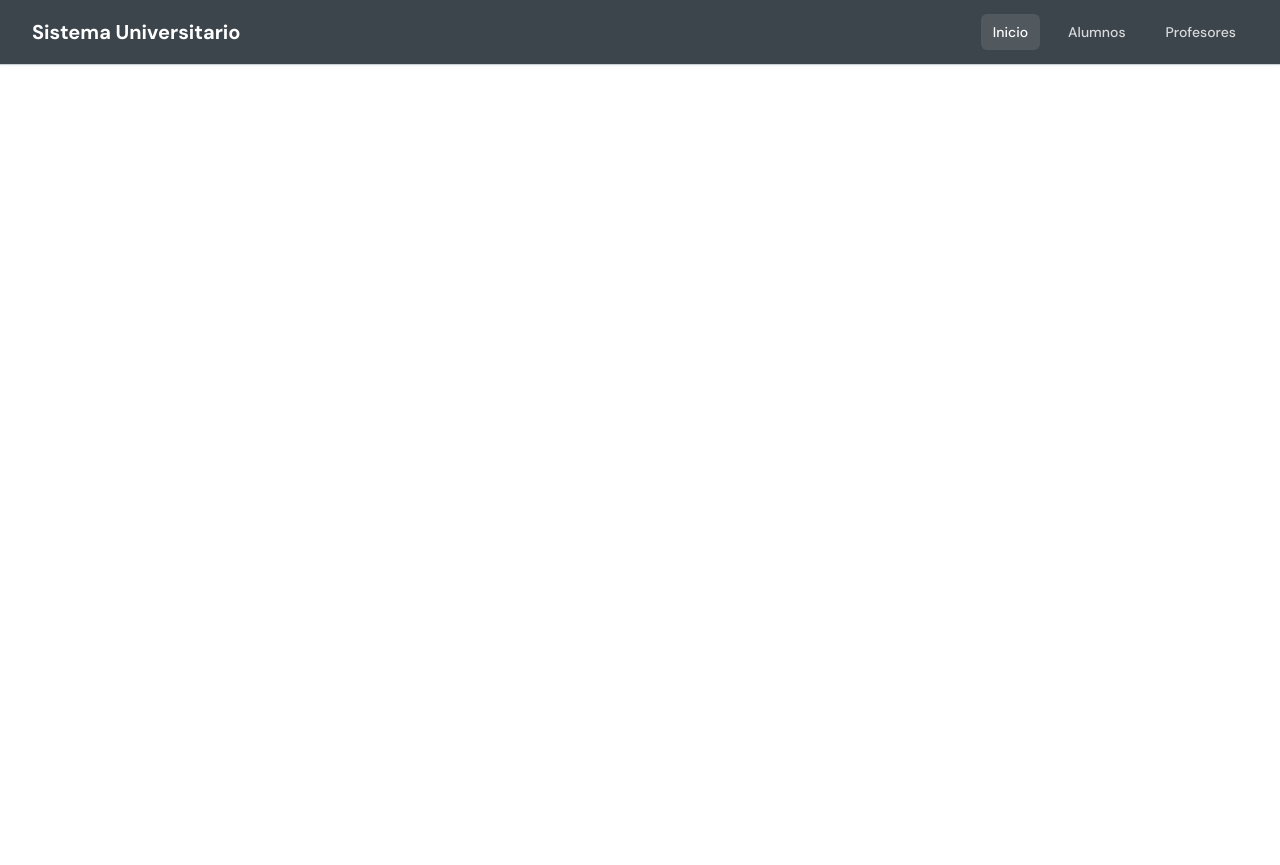
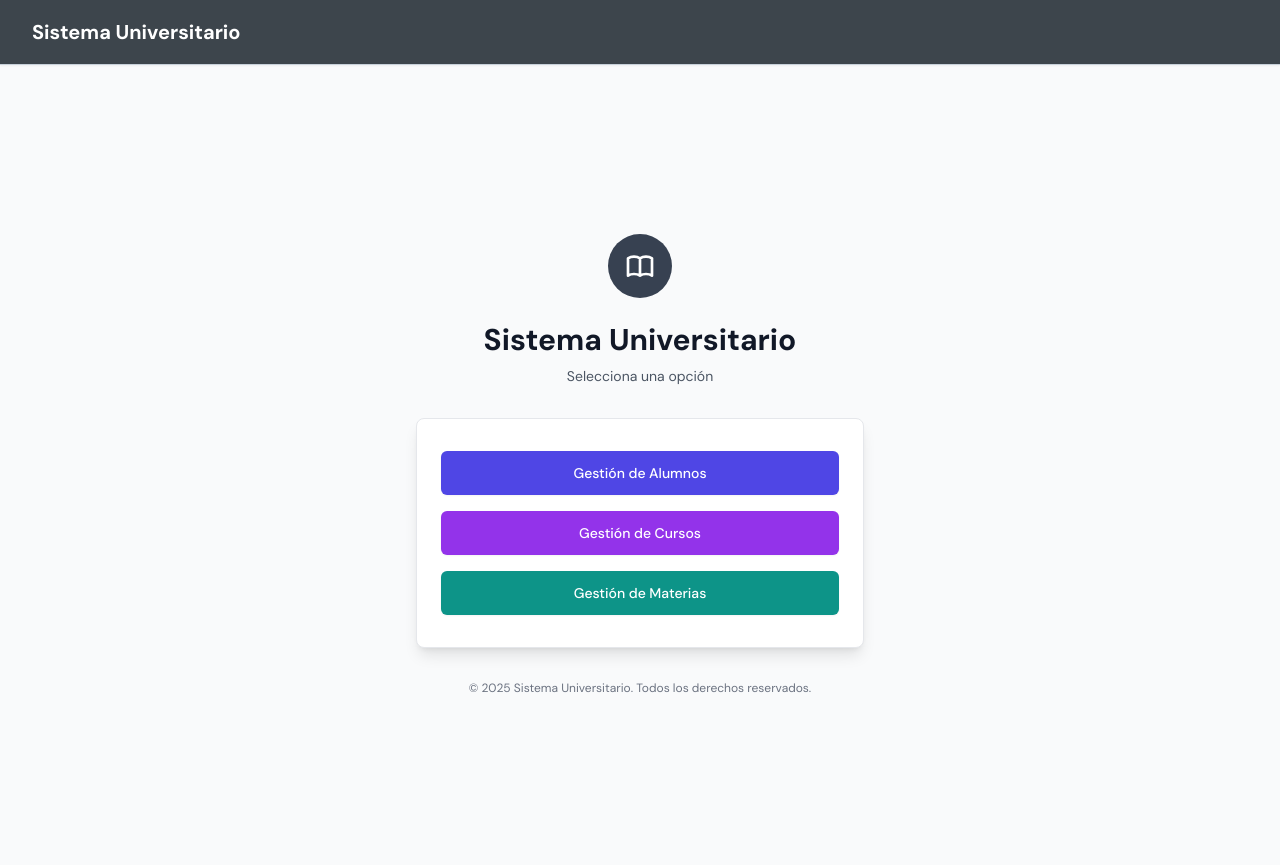
Before and after one commit to Villada-PG3/trabajo-practico-integrador-universidad-tecnologica-nacional, a Django app: page / in a window 1280 px wide. Before the commit the page ends 65 px from the top, so only its background shows below. Run offline with Django 5.2, Linux system fonts and the light colour scheme; some libraries are stand-ins or nearby versions.

Commit message:
inicio templeate

```diff
--- a/TP_UTN/UTN/templates/inicio.html
+++ b/TP_UTN/UTN/templates/inicio.html
@@ -1,11 +1,29 @@
 <!DOCTYPE html>
-<html lang="es">
+<html lang="es" class="h-full">
 <head>
     <meta charset="UTF-8">
     <meta name="viewport" content="width=device-width, initial-scale=1.0">
     <title>Menú Principal - Sistema Universitario</title>
-    <link href="https://fonts.googleapis.com/css2?family=DM+Sans:wght@400;500;700&display=swap" rel="stylesheet">
     <script src="https://cdn.tailwindcss.com"></script>
+    <link rel="preconnect" href="https://fonts.googleapis.com">
+    <link rel="preconnect" href="https://fonts.gstatic.com" crossorigin>
+    <link href="https://fonts.googleapis.com/css2?family=DM+Sans:ital,opsz,wght@0,9..40,100..1000;1,9..40,100..1000&display=swap" rel="stylesheet">
+
+    <style>
+        :root {
+            --background: oklch(1 0 0);
+            --foreground: oklch(0.205 0 0);
+            --card: oklch(0.985 0 0);
+            --primary: oklch(0.269 0 0);
+            --primary-foreground: oklch(1 0 0);
+            --secondary: oklch(0.488 0.243 264.376);
+            --accent: oklch(0.672 0.196 160);
+            --border: oklch(0.851 0 0);
+            --input: oklch(0.985 0 0);
+            --ring: oklch(0.488 0.243 264.376 / 0.5);
+        }
+        body { font-family: 'DM Sans', sans-serif; }
+    </style>
     <script>
         tailwind.config = {
             theme: {
@@ -53,10 +71,7 @@
             --ring: 239 84% 67%;
         }
     </style>
-</head>
-<body class="min-h-screen bg-background text-foreground">
-
-    <header class="bg-primary text-primary-foreground shadow-sm border-b border-border">
+     <header class="bg-primary text-primary-foreground shadow-sm border-b border-border">
         <div class="max-w-7xl mx-auto px-4 sm:px-6 lg:px-8">
             <div class="flex items-center justify-between h-16">
                 <div class="flex items-center space-x-4">
@@ -64,19 +79,60 @@
                         <h1 class="text-xl font-bold">Sistema Universitario</h1>
                     </div>
                 </div>
-                <nav class="hidden md:block">
-                    <div class="flex items-center space-x-4">
-                        <a href="/" class="text-primary-foreground hover:text-primary-foreground/80 px-3 py-2 rounded-md text-sm font-medium bg-primary-foreground/10 transition-colors">
-                            Inicio
-                        </a>
-                        <a href="/alumnos" class="text-primary-foreground/80 hover:text-primary-foreground px-3 py-2 rounded-md text-sm font-medium transition-colors">
-                            Alumnos
-                        </a>
-                        <a href="#" class="text-primary-foreground/80 hover:text-primary-foreground px-3 py-2 rounded-md text-sm font-medium transition-colors">
-                            Profesores
-                        </a>
-                    </div>
-                </nav>
+
             </div>
         </div>
     </header>
+
+</head>
+<body class="h-full bg-gray-50">
+    <div class="min-h-full flex flex-col justify-center py-12 sm:px-6 lg:px-8">
+        <!-- University Header -->
+        <div class="sm:mx-auto sm:w-full sm:max-w-md">
+            <div class="text-center">
+                <div class="mx-auto h-16 w-16 bg-gray-700 rounded-full flex items-center justify-center mb-6">
+                    <svg class="h-8 w-8 text-white" fill="none" stroke="currentColor" viewBox="0 0 24 24">
+                        <path stroke-linecap="round" stroke-linejoin="round" stroke-width="2"
+                              d="M12 6.253v13m0-13C10.832 5.477 9.246 5 7.5 5S4.168 5.477 3 6.253v13C4.168 18.477 5.754 18 7.5 18s3.332.477 4.5 1.253m0-13C13.168 5.477 14.754 5 16.5 5c1.746 0 3.332.477 4.5 1.253v13C19.832 18.477 18.246 18 16.5 18c-1.746 0-3.332.477-4.5 1.253"></path>
+                    </svg>
+                </div>
+                <h1 class="text-3xl font-bold text-gray-900 mb-2">Sistema Universitario</h1>
+                <p class="text-sm text-gray-600">Selecciona una opción</p>
+            </div>
+        </div>
+
+        <!-- Menu Card -->
+        <div class="mt-8 sm:mx-auto sm:w-full sm:max-w-md">
+            <div class="bg-white py-8 px-6 shadow-lg rounded-lg border border-gray-200 space-y-6">
+
+                <!-- Botones principales -->
+                <div class="space-y-4">
+                    <a href="{% url 'alumno_list' %}"
+                       class="w-full flex justify-center py-3 px-4 rounded-md shadow-sm text-sm font-medium text-white bg-indigo-600 hover:bg-indigo-700 focus:outline-none focus:ring-2 focus:ring-offset-2 focus:ring-indigo-500 transition-colors duration-200">
+                        Gestión de Alumnos
+                    </a>
+
+                    <a href="{% url 'curso_list' %}"
+                       class="w-full flex justify-center py-3 px-4 rounded-md shadow-sm text-sm font-medium text-white bg-purple-600 hover:bg-purple-700 focus:outline-none focus:ring-2 focus:ring-offset-2 focus:ring-purple-500 transition-colors duration-200">
+                        Gestión de Cursos
+                    </a>
+
+                    <a href="{% url 'materia_list' %}"
+                       class="w-full flex justify-center py-3 px-4 rounded-md shadow-sm text-sm font-medium text-white bg-teal-600 hover:bg-teal-700 focus:outline-none focus:ring-2 focus:ring-offset-2 focus:ring-teal-500 transition-colors duration-200">
+                        Gestión de Materias
+                    </a>
+                </div>
+
+
+            </div>
+
+            <!-- Footer -->
+            <div class="mt-8 text-center">
+                <p class="text-xs text-gray-500">
+                    © 2025 Sistema Universitario. Todos los derechos reservados.
+                </p>
+            </div>
+        </div>
+    </div>
+</body>
+</html>
```
